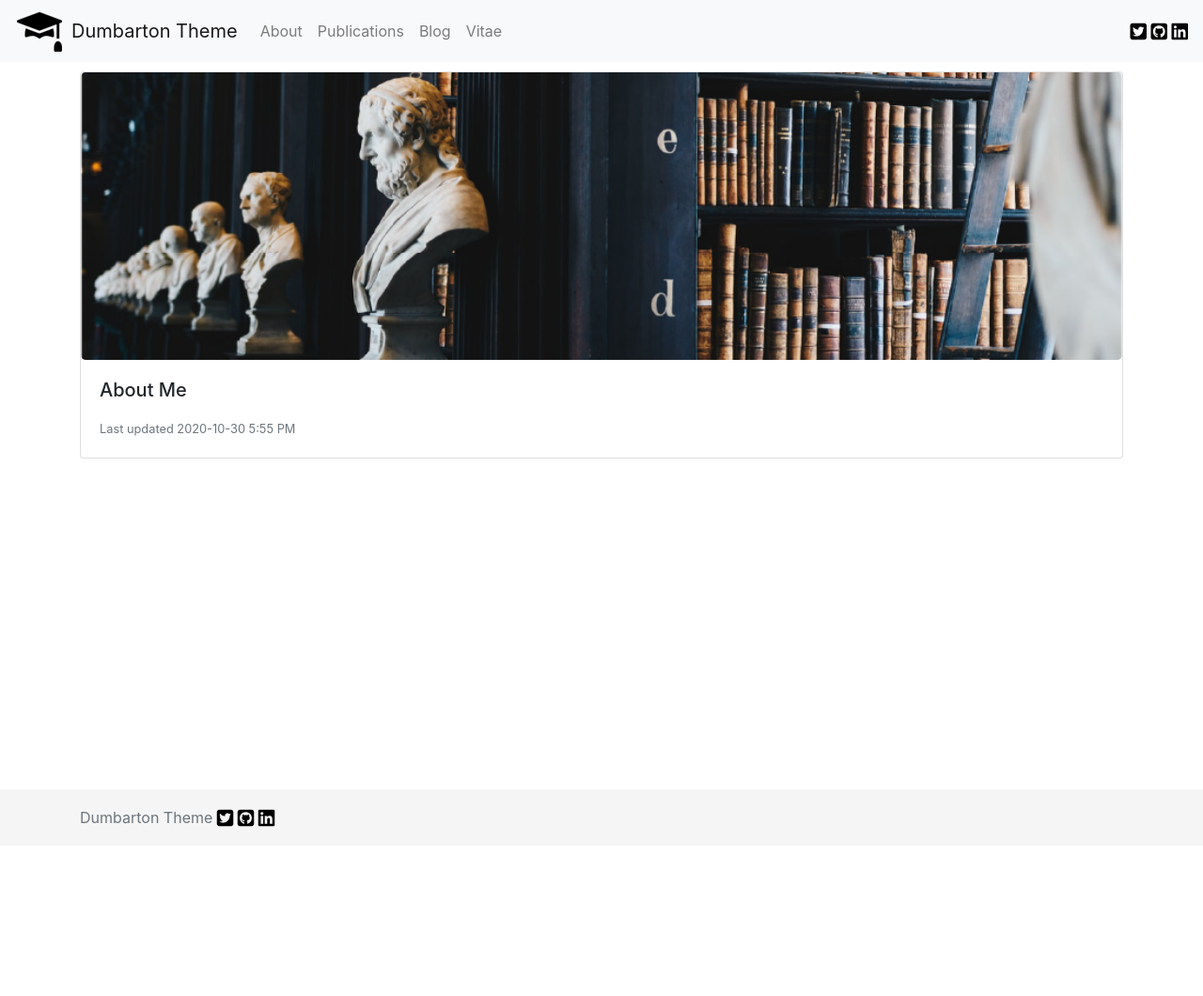
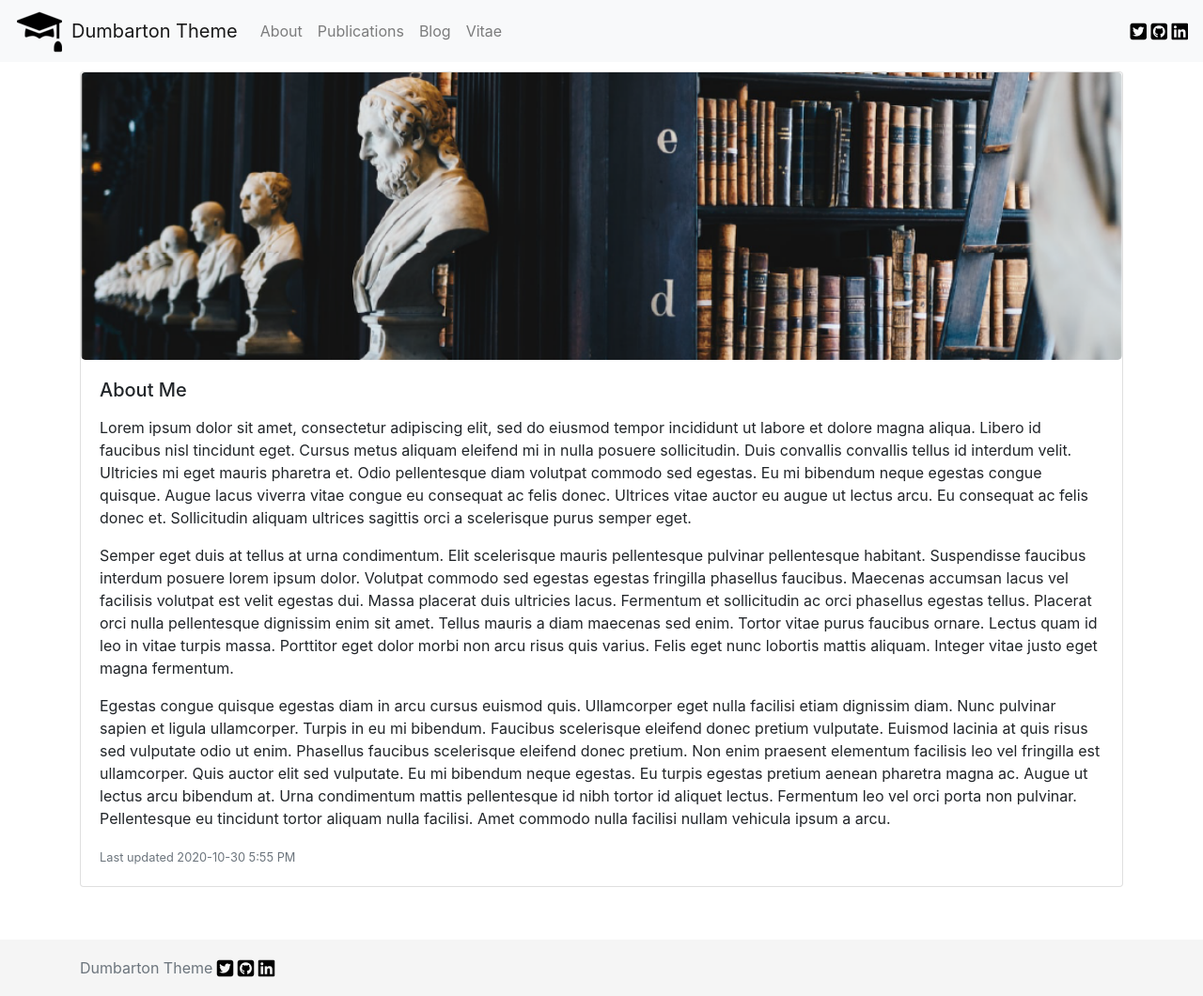
Before and after one commit to tcbutler320/Jekyll-Theme-Dumbarton, a Jekyll site: the page built from pages/about.md, in a window 1280 px wide. Shown: the whole page at 94% size. Built offline with Jekyll 4.4.1, drawn with Linux system fonts in a browser that asks for light colours; nearby versions of some CDN libraries; before the commit the page ends 900 px from its top, so only the background shows below that.

Commit message:
update blog.html, allow no header image formatting

```diff
--- a/_layouts/page.html
+++ b/_layouts/page.html
@@ -3,8 +3,20 @@ layout: default
 ---
 
 {% if page.header-img %}
+  <div class="card mb-3">
+    <img class="card-img-top rounded-lg" src="{{ page.header-img }}" alt="Card image cap">
+      <div class="card-body">
+        <h5 class="card-title">{{ page.title }}</h5>
+        <p class="card-text">
+            {{ content }}
+        </p>
+        {% if page.last-updated %}
+          <p class="card-text"><small class="text-muted">Last updated {{ page.last-updated }}</small></p>
+        {% endif %}
+    </div>
+  </div>
+{% else %}
 <div class="card mb-3">
-  <img class="card-img-top rounded-lg" src="{{ page.header-img }}" alt="Card image cap">
     <div class="card-body">
       <h5 class="card-title">{{ page.title }}</h5>
       <p class="card-text">
--- a/pages/about.md
+++ b/pages/about.md
@@ -5,3 +5,9 @@ title: About Me
 header-img:  /assets/img/publications.png
 last-updated: 2020-10-30 5:55 PM
 ---
+
+Lorem ipsum dolor sit amet, consectetur adipiscing elit, sed do eiusmod tempor incididunt ut labore et dolore magna aliqua. Libero id faucibus nisl tincidunt eget. Cursus metus aliquam eleifend mi in nulla posuere sollicitudin. Duis convallis convallis tellus id interdum velit. Ultricies mi eget mauris pharetra et. Odio pellentesque diam volutpat commodo sed egestas. Eu mi bibendum neque egestas congue quisque. Augue lacus viverra vitae congue eu consequat ac felis donec. Ultrices vitae auctor eu augue ut lectus arcu. Eu consequat ac felis donec et. Sollicitudin aliquam ultrices sagittis orci a scelerisque purus semper eget.
+
+Semper eget duis at tellus at urna condimentum. Elit scelerisque mauris pellentesque pulvinar pellentesque habitant. Suspendisse faucibus interdum posuere lorem ipsum dolor. Volutpat commodo sed egestas egestas fringilla phasellus faucibus. Maecenas accumsan lacus vel facilisis volutpat est velit egestas dui. Massa placerat duis ultricies lacus. Fermentum et sollicitudin ac orci phasellus egestas tellus. Placerat orci nulla pellentesque dignissim enim sit amet. Tellus mauris a diam maecenas sed enim. Tortor vitae purus faucibus ornare. Lectus quam id leo in vitae turpis massa. Porttitor eget dolor morbi non arcu risus quis varius. Felis eget nunc lobortis mattis aliquam. Integer vitae justo eget magna fermentum.
+
+Egestas congue quisque egestas diam in arcu cursus euismod quis. Ullamcorper eget nulla facilisi etiam dignissim diam. Nunc pulvinar sapien et ligula ullamcorper. Turpis in eu mi bibendum. Faucibus scelerisque eleifend donec pretium vulputate. Euismod lacinia at quis risus sed vulputate odio ut enim. Phasellus faucibus scelerisque eleifend donec pretium. Non enim praesent elementum facilisis leo vel fringilla est ullamcorper. Quis auctor elit sed vulputate. Eu mi bibendum neque egestas. Eu turpis egestas pretium aenean pharetra magna ac. Augue ut lectus arcu bibendum at. Urna condimentum mattis pellentesque id nibh tortor id aliquet lectus. Fermentum leo vel orci porta non pulvinar. Pellentesque eu tincidunt tortor aliquam nulla facilisi. Amet commodo nulla facilisi nullam vehicula ipsum a arcu.
--- a/pages/blog.html
+++ b/pages/blog.html
@@ -2,7 +2,7 @@
 layout: page
 permalink: /blog.html
 title: Blog
-header-img:  /assets/img/publications.png
+header-img:
 last-updated: 2020-10-30 5:55 PM
 ---
 
```
Also changed, not shown: _posts/2020-10-28-Dumbarton-Style-Guide.md (+7 -0 lines).
